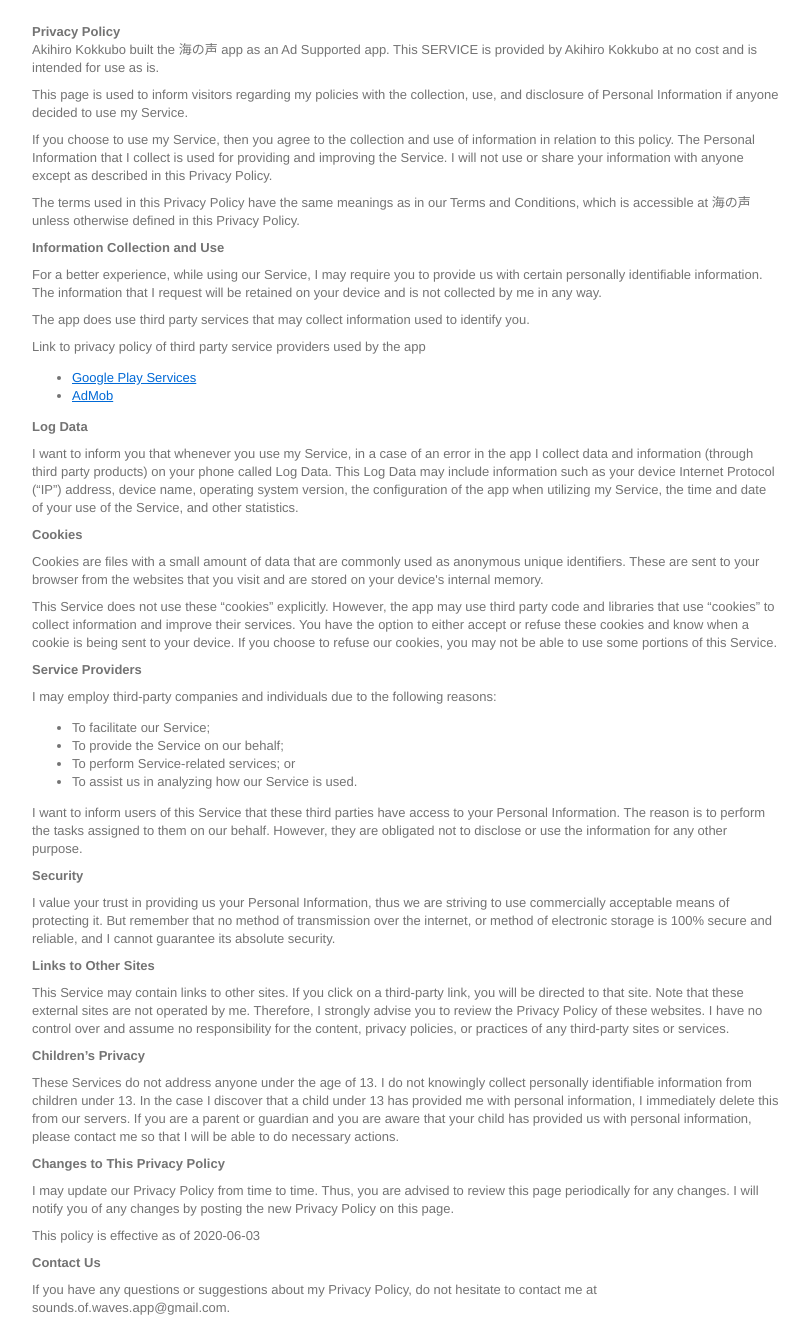
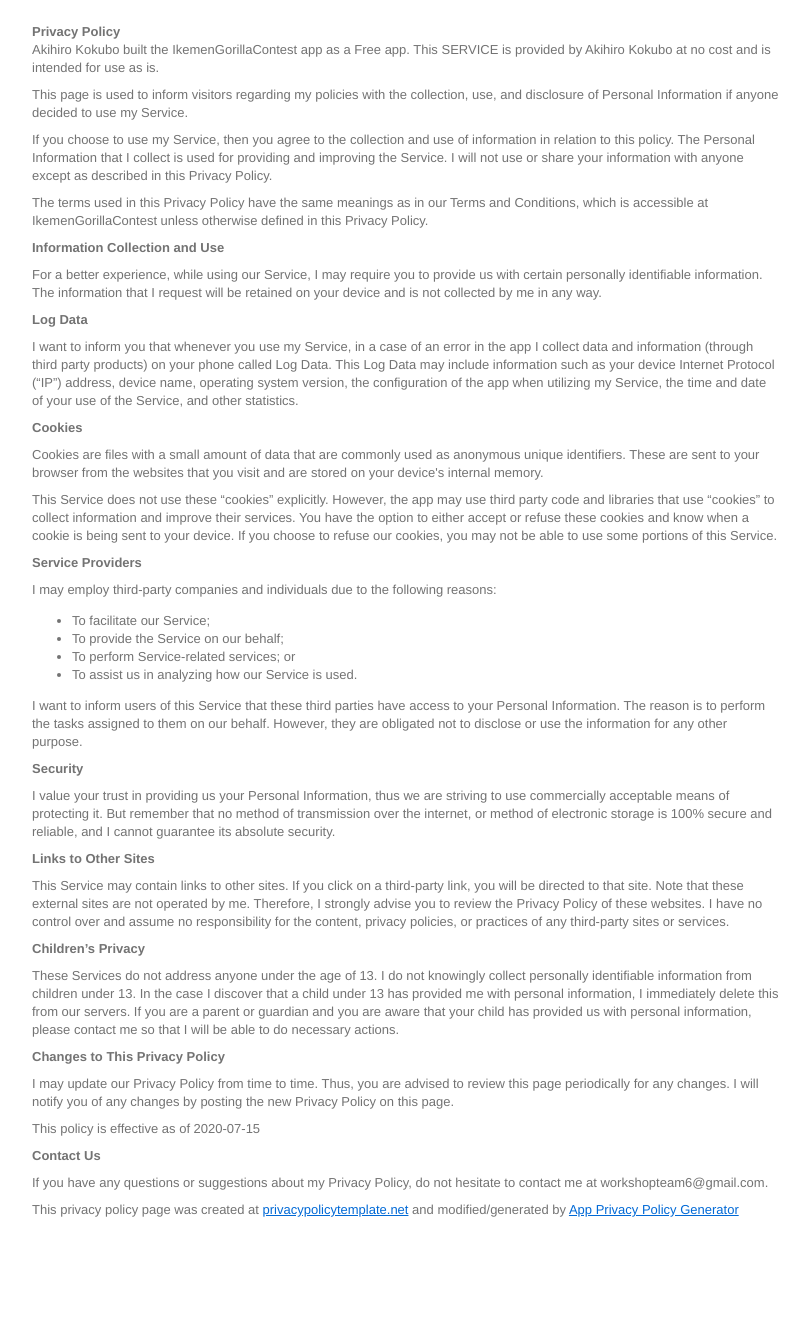
Before and after one commit to takerunrun/privacy-policy, a plain HTML site: page gorilla/index.html in a window 1280 px wide. Shown: the top 1320 px of the page, without its empty margins (234-1043 px from the left). After the commit the page ends 1251 px from the top, so only its background shows below. Drawn offline with Linux system fonts and the light colour scheme.

Commit message:
update index.html

```diff
--- a/gorilla/index.html
+++ b/gorilla/index.html
@@ -9,9 +9,9 @@
     </head>
     <body>
     <strong>Privacy Policy</strong> <p>
-                  Akihiro Kokkubo built the 海の声 app as
-                  an Ad Supported app. This SERVICE is provided by
-                  Akihiro Kokkubo at no cost and is intended for use as
+                  Akihiro Kokubo built the IkemenGorillaContest app as
+                  a Free app. This SERVICE is provided by
+                  Akihiro Kokubo at no cost and is intended for use as
                   is.
                 </p> <p>
                   This page is used to inform visitors regarding my
@@ -26,19 +26,13 @@
                 </p> <p>
                   The terms used in this Privacy Policy have the same meanings
                   as in our Terms and Conditions, which is accessible at
-                  海の声 unless otherwise defined in this Privacy Policy.
+                  IkemenGorillaContest unless otherwise defined in this Privacy Policy.
                 </p> <p><strong>Information Collection and Use</strong></p> <p>
                   For a better experience, while using our Service, I
                   may require you to provide us with certain personally
                   identifiable information. The information that
                   I request will be retained on your device and is not collected by me in any way.
-                </p> <div><p>
-                    The app does use third party services that may collect
-                    information used to identify you.
-                  </p> <p>
-                    Link to privacy policy of third party service providers used
-                    by the app
-                  </p> <ul><li><a href="https://www.google.com/policies/privacy/" target="_blank">Google Play Services</a></li><li><a href="https://support.google.com/admob/answer/6128543?hl=en" target="_blank">AdMob</a></li><!----><!----><!----><!----><!----><!----><!----><!----><!----><!----><!----><!----><!----><!----></ul></div> <p><strong>Log Data</strong></p> <p>
+                </p> <!----> <p><strong>Log Data</strong></p> <p>
                   I want to inform you that whenever you
                   use my Service, in a case of an error in the app
                   I collect data and information (through third party
@@ -102,13 +96,13 @@
                   periodically for any changes. I will
                   notify you of any changes by posting the new Privacy Policy on
                   this page.
-                </p> <p>This policy is effective as of 2020-06-03</p> <p><strong>Contact Us</strong></p> <p>
+                </p> <p>This policy is effective as of 2020-07-15</p> <p><strong>Contact Us</strong></p> <p>
                   If you have any questions or suggestions about my
-                  Privacy Policy, do not hesitate to contact me at sounds.of.waves.app@gmail.com.
+                  Privacy Policy, do not hesitate to contact me at workshopteam6@gmail.com.
                 </p> <p>
                   This privacy policy page was created at
-                  <a href="https://privacypolicytemplate.net" target="_blank">privacypolicytemplate.net</a>
+                  <a href="https://privacypolicytemplate.net" target="_blank" rel="noopener noreferrer">privacypolicytemplate.net</a>
                   and modified/generated by
-                  <a href="https://app-privacy-policy-generator.firebaseapp.com/" target="_blank">App Privacy Policy Generator</a></p>
+                  <a href="https://app-privacy-policy-generator.firebaseapp.com/" target="_blank" rel="noopener noreferrer">App Privacy Policy Generator</a></p>
     </body>
     </html>
```
